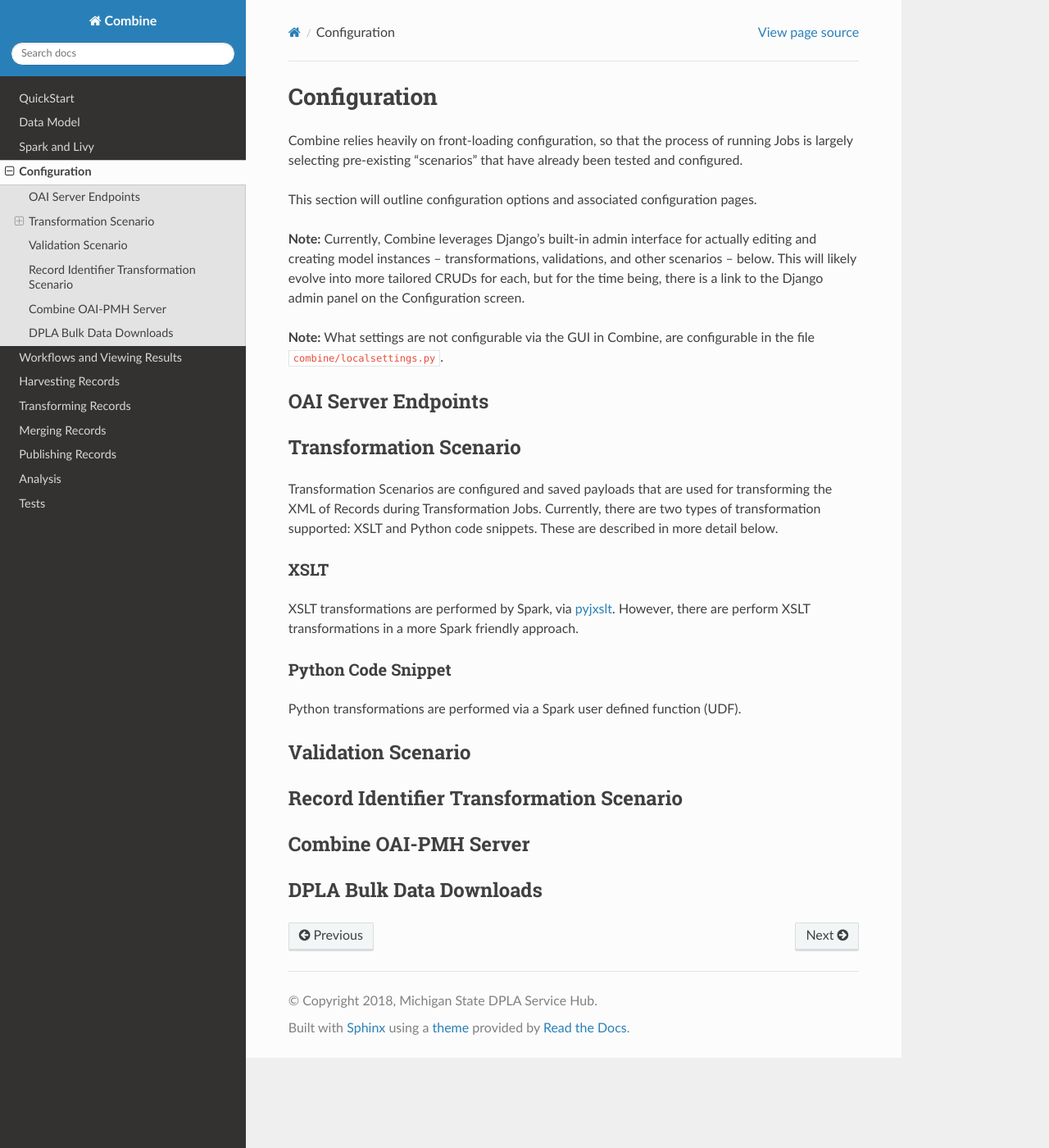
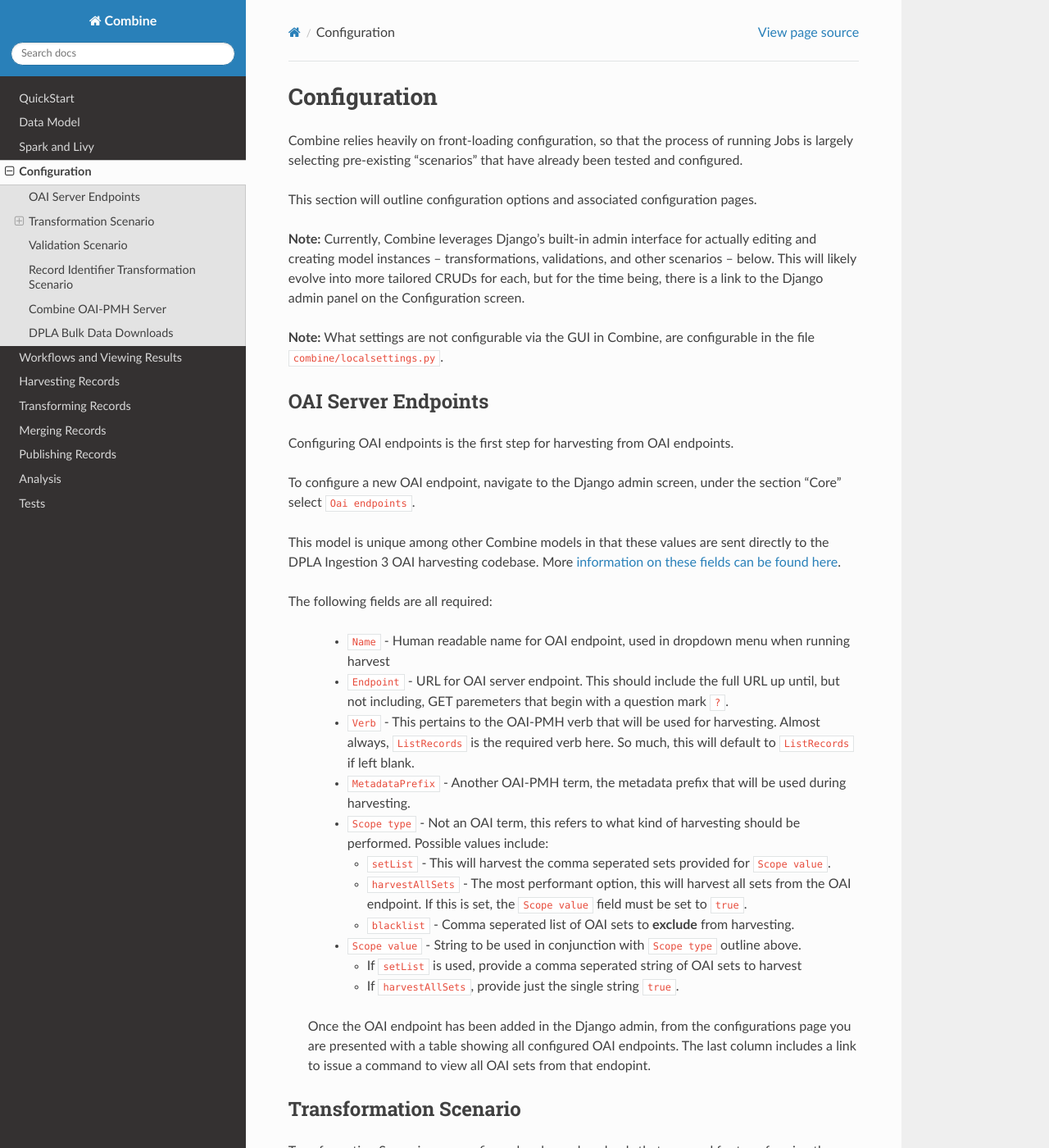
Before and after one commit to MI-DPLA/combine, a Sphinx documentation site: the page built from docs/configuration.rst, in a window 1280 px wide and 1400 px high. Shown: the whole window at 82% size. Built offline with Sphinx 7.4.7 and the Read the Docs theme 2.0.0, drawn with Linux system fonts in a browser that asks for light colours.

Commit message:
push before break

```diff
--- a/docs/configuration.rst
+++ b/docs/configuration.rst
@@ -13,6 +13,31 @@
 
 OAI Server Endpoints
 ====================
+
+Configuring OAI endpoints is the first step for harvesting from OAI endpoints.
+
+To configure a new OAI endpoint, navigate to the Django admin screen, under the section "Core" select ``Oai endpoints``.
+
+This model is unique among other Combine models in that these values are sent directly to the DPLA Ingestion 3 OAI harvesting codebase.  More `information on these fields can be found here <https://digitalpubliclibraryofamerica.atlassian.net/wiki/spaces/TECH/pages/87658172/Spark+OAI+Harvester>`_.
+
+The following fields are all required:
+
+  - ``Name`` - Human readable name for OAI endpoint, used in dropdown menu when running harvest
+  - ``Endpoint`` - URL for OAI server endpoint.  This should include the full URL up until, but not including, GET paremeters that begin with a question mark ``?``.
+  - ``Verb`` - This pertains to the OAI-PMH verb that will be used for harvesting.  Almost always, ``ListRecords`` is the required verb here.  So much, this will default to ``ListRecords`` if left blank.
+  - ``MetadataPrefix`` - Another OAI-PMH term, the metadata prefix that will be used during harvesting.
+  - ``Scope type`` - Not an OAI term, this refers to what kind of harvesting should be performed.  Possible values include:
+
+    - ``setList`` - This will harvest the comma seperated sets provided for ``Scope value``.
+    - ``harvestAllSets`` - The most performant option, this will harvest all sets from the OAI endpoint.  If this is set, the ``Scope value`` field must be set to ``true``.
+    - ``blacklist`` - Comma seperated list of OAI sets to **exclude** from harvesting.
+
+  - ``Scope value`` - String to be used in conjunction with ``Scope type`` outline above.
+
+    - If ``setList`` is used, provide a comma seperated string of OAI sets to harvest
+    - If ``harvestAllSets``, provide just the single string ``true``.
+
+ Once the OAI endpoint has been added in the Django admin, from the configurations page you are presented with a table showing all configured OAI endpoints.  The last column includes a link to issue a command to view all OAI sets from that endopint.
 
 
 Transformation Scenario
```
Also changed, not shown: docs/img/._dpla_oai_scope_type.png (added), docs/img/dpla_oai_scope_type.png (added), 1 other file.
